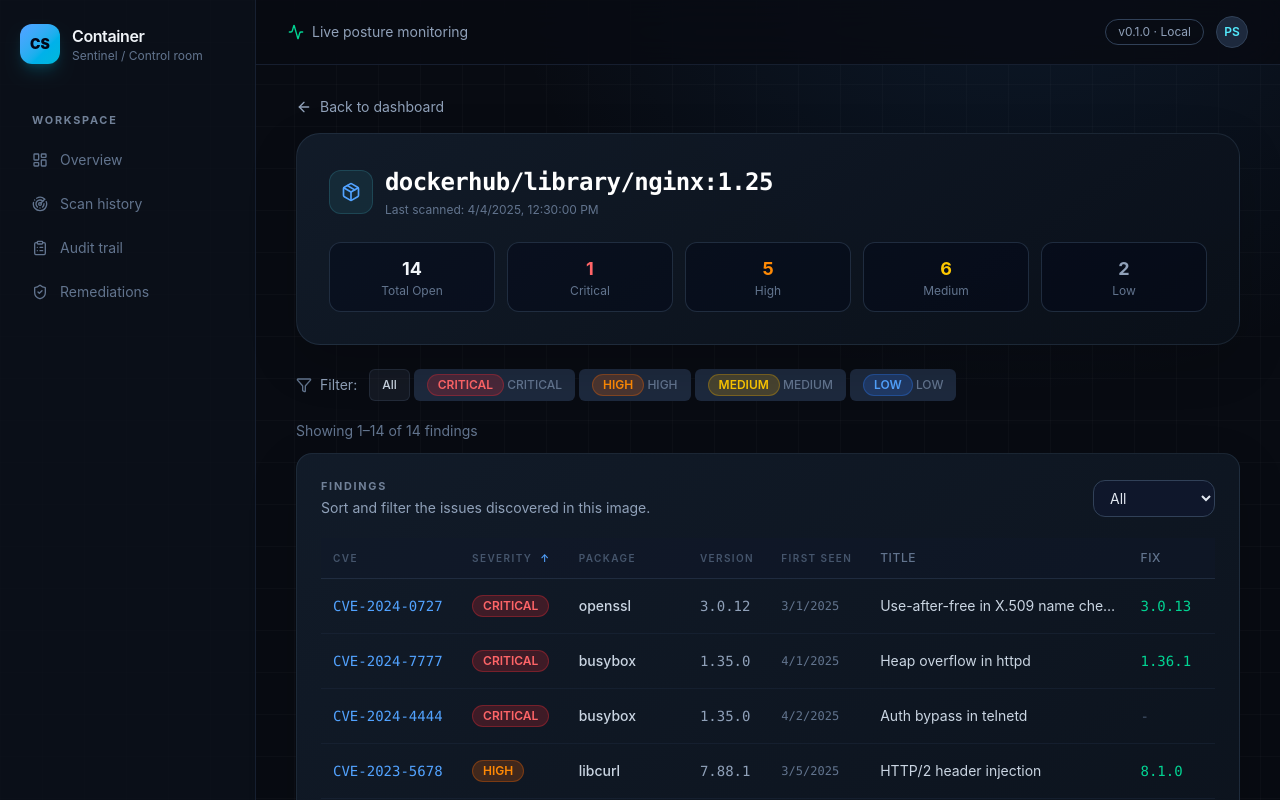
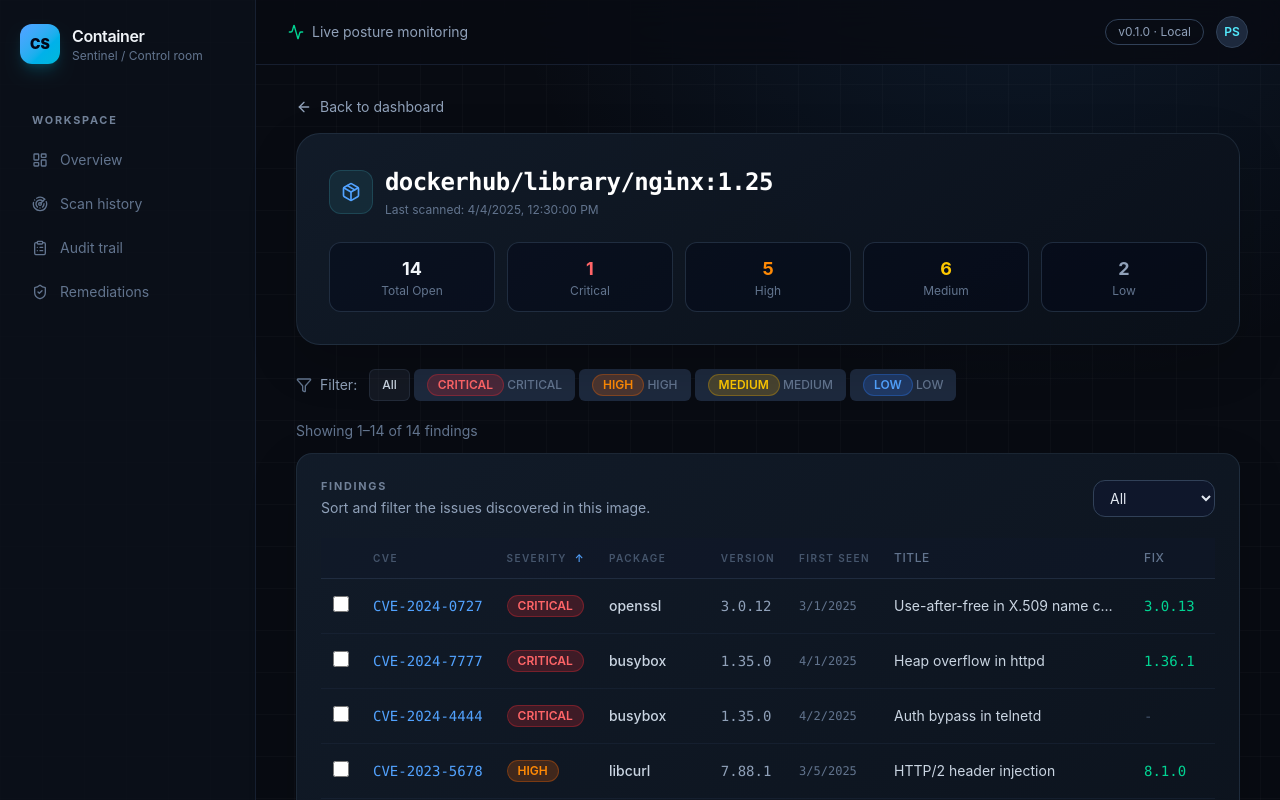
Before and after one commit to pespringer/scrutineering, a Next.js app in the folder dashboard/: page /images/1 in a window 1280 px wide. Shown: the top 800 px of the page. Built offline with nearby package versions, Linux system fonts and the light colour scheme.

Commit message:
Add dashboard bulk operations and backup automation

```diff
--- a/dashboard/src/components/FindingsTable.tsx
+++ b/dashboard/src/components/FindingsTable.tsx
@@ -6,7 +6,7 @@ import type { VulnerabilityFinding } from "@/types";
 
 type SortKey = "cve_id" | "severity" | "package_name" | "package_version" | "first_seen";
 
-export default function FindingsTable({ findings }: { findings: VulnerabilityFinding[] }) {
+export default function FindingsTable({ findings, selectable = false, selected = [], onSelect }: { findings: VulnerabilityFinding[]; selectable?: boolean; selected?: number[]; onSelect?: (id: number, checked: boolean) => void }) {
   const [sortKey, setSortKey] = useState<SortKey>("severity");
   const [sortDir, setSortDir] = useState<"asc" | "desc">("asc");
   const [filterSeverity, setFilterSeverity] = useState<string>("");
@@ -72,6 +72,7 @@ export default function FindingsTable({ findings }: { findings: VulnerabilityFin
         <table className="w-full min-w-[760px] text-sm">
           <thead className="bg-slate-900/40">
             <tr className="border-b border-slate-700/50">
+              {selectable && <th className="w-10 px-3 py-3" />}
               {cols.map((c) => (
                 <th
                   key={c.key}
@@ -91,12 +92,13 @@ export default function FindingsTable({ findings }: { findings: VulnerabilityFin
           <tbody className="divide-y divide-slate-800/50">
             {sorted.length === 0 ? (
               <tr>
-                <td colSpan={7} className="px-3 py-8 text-center text-slate-500">
+                <td colSpan={selectable ? 8 : 7} className="px-3 py-8 text-center text-slate-500">
                   No findings match your filter.
                 </td>
               </tr>
             ) : sorted.map((f, i) => (
               <tr key={f.id || i} className="transition-colors hover:bg-cyan-400/[0.03]">
+                {selectable && <td className="px-3 py-4"><input aria-label={`Select finding ${f.cve_id || f.id}`} type="checkbox" checked={selected.includes(f.id)} onChange={(event) => onSelect?.(f.id, event.target.checked)} className="h-4 w-4 accent-cyan-400" /></td>}
                 <td className="whitespace-nowrap px-3 py-4 font-mono text-slate-300">
                   {f.cve_id ? (
                     <a
```
